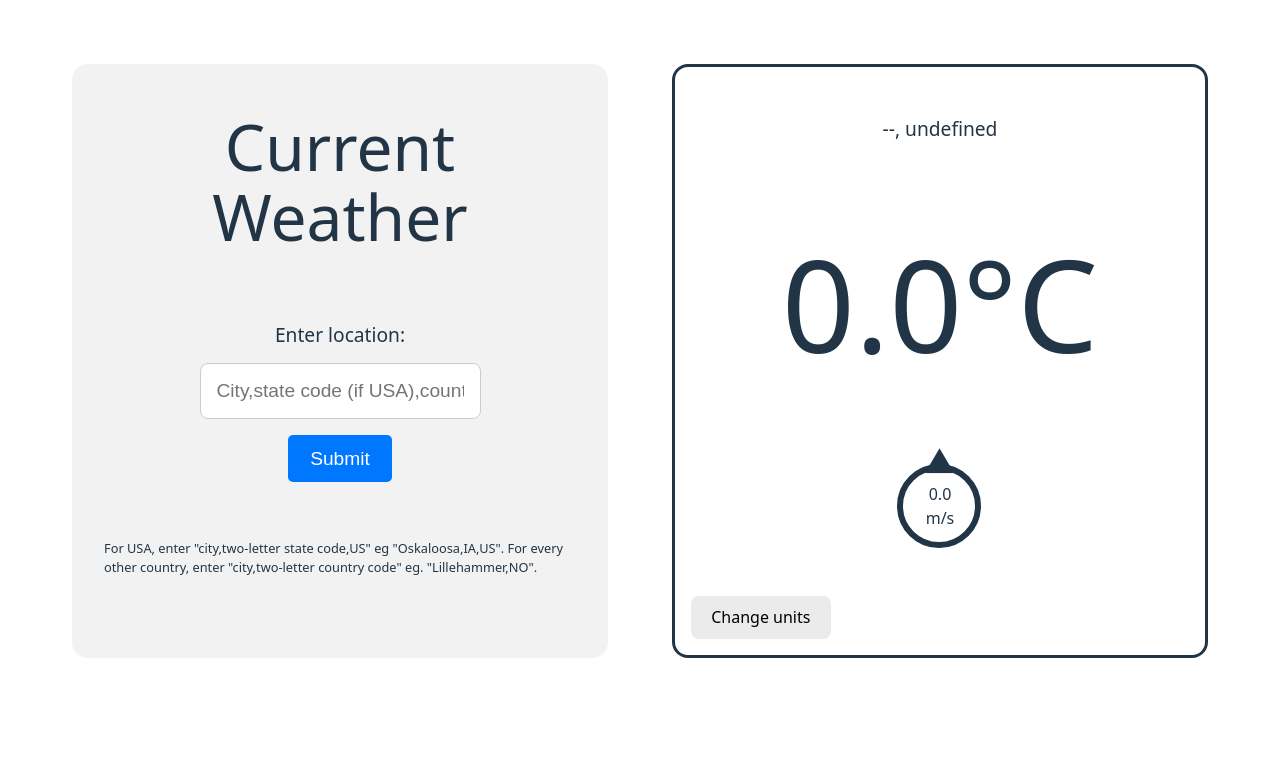
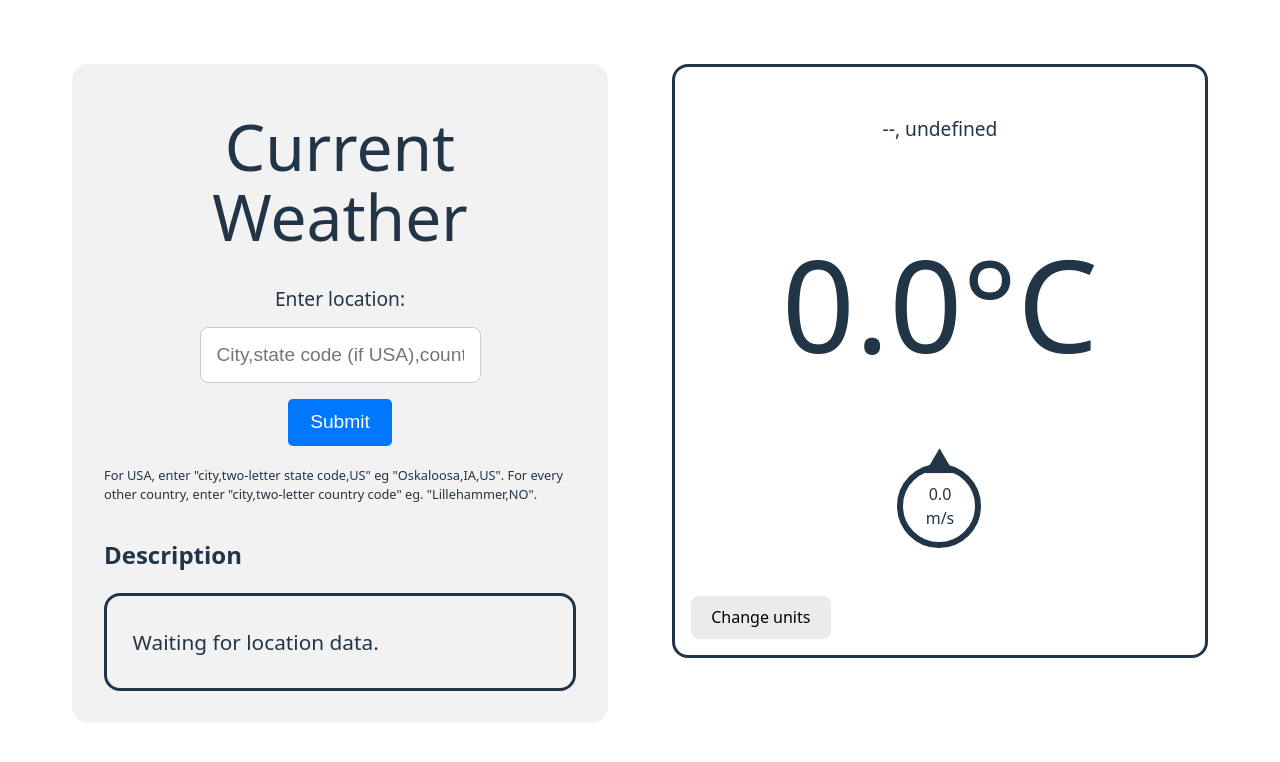
Before and after one commit to ogabor82/openapi-ai, a React (Vite) app: page / in a window 1280 px wide. Shown: the top 762 px of the page. Built offline with nearby package versions, Linux system fonts and the light colour scheme.

Commit message:
weather description integration

```diff
--- a/src/App.jsx
+++ b/src/App.jsx
@@ -3,6 +3,7 @@ import "./App.css";
 import useApiRequests from "./components/useApiRequests";
 import WeatherForm from "./components/WeatherForm";
 import WeatherCard from "./components/WeatherCard";
+import Description from "./components/Description";
 
 function App() {
   const [prompt, setPrompt] = useState("");
@@ -11,7 +12,7 @@ function App() {
   const [errorMsg, setErrorMsg] = useState("");
 
   // Custom hook to handle API requests. Fires when prompt changes.
-  const { error, promptData, locationData, weatherData } =
+  const { error, promptData, locationData, weatherData, weatherDescription } =
     useApiRequests(prompt);
 
   // Set error message if error is returned from API request.
@@ -48,6 +49,11 @@ function App() {
         <h1 className="page-title">Current Weather</h1>
         <WeatherForm onSubmit={handleSubmit} />
         {error && <p className="error">{errorMsg.message}</p>}
+        {weatherDescription ? (
+          <Description weatherDescription={weatherDescription} />
+        ) : (
+          <Description />
+        )}
       </header>
       <main className="main-content">
         {weatherData.name && !errorMsg ? (
--- /dev/null
+++ b/src/components/Description.css
@@ -0,0 +1,15 @@
+
+.description__divider {
+    display: grid;
+    grid-template-rows: 1fr;
+    grid-template-columns: 1fr;
+    padding: 0.6rem 1.6rem;
+    border: 3px solid currentColor;
+    border-radius: 1rem;
+  }
+
+  .description__text {
+    grid-row: 1/-1;
+    grid-column: 1/-1;
+    font-size: 1.3rem;
+  }
--- /dev/null
+++ b/src/components/Description.jsx
@@ -0,0 +1,22 @@
+import PropTypes from "prop-types";
+import "./Description.css";
+
+const Description = ({ weatherDescription }) => {
+  return (
+    <div className="description">
+      <h2 className="description__title">Description</h2>
+      <div className="description__divider">
+        <p className="description__text">{weatherDescription}</p>
+      </div>
+    </div>
+  );
+};
+Description.defaultProps = {
+  weatherDescription: "Waiting for location data.",
+};
+
+Description.propTypes = {
+  weatherDescription: PropTypes.string,
+};
+
+export default Description;
--- a/src/components/WeahterDescript.jsx
+++ b/src/components/WeahterDescript.jsx
@@ -34,12 +34,12 @@ const WeatherDescript = (prompt, weatherData) => {
   return fetch(url, params)
     .then((response) => response.json())
     .then((data) => {
-      console.log(data);
+      return data.choices[0].message.content
     })
     .catch((error) => {
       console.log("Error:", error);
       return Promise.reject(
-        "Unable to identify a location from your question. Please try again."
+        "Unable to fetch weather description."
       );
     });
 };
--- a/src/components/useApiRequests.jsx
+++ b/src/components/useApiRequests.jsx
@@ -43,7 +43,7 @@ const useApiRequests = (prompt) => {
     fetchData();
   }, [prompt]); // run effect when `prompt` changes
 
-  return { error, promptData, locationData, weatherData };
+  return { error, promptData, locationData, weatherData, weatherDescription };
 };
 
 useApiRequests.propTypes = {
```
